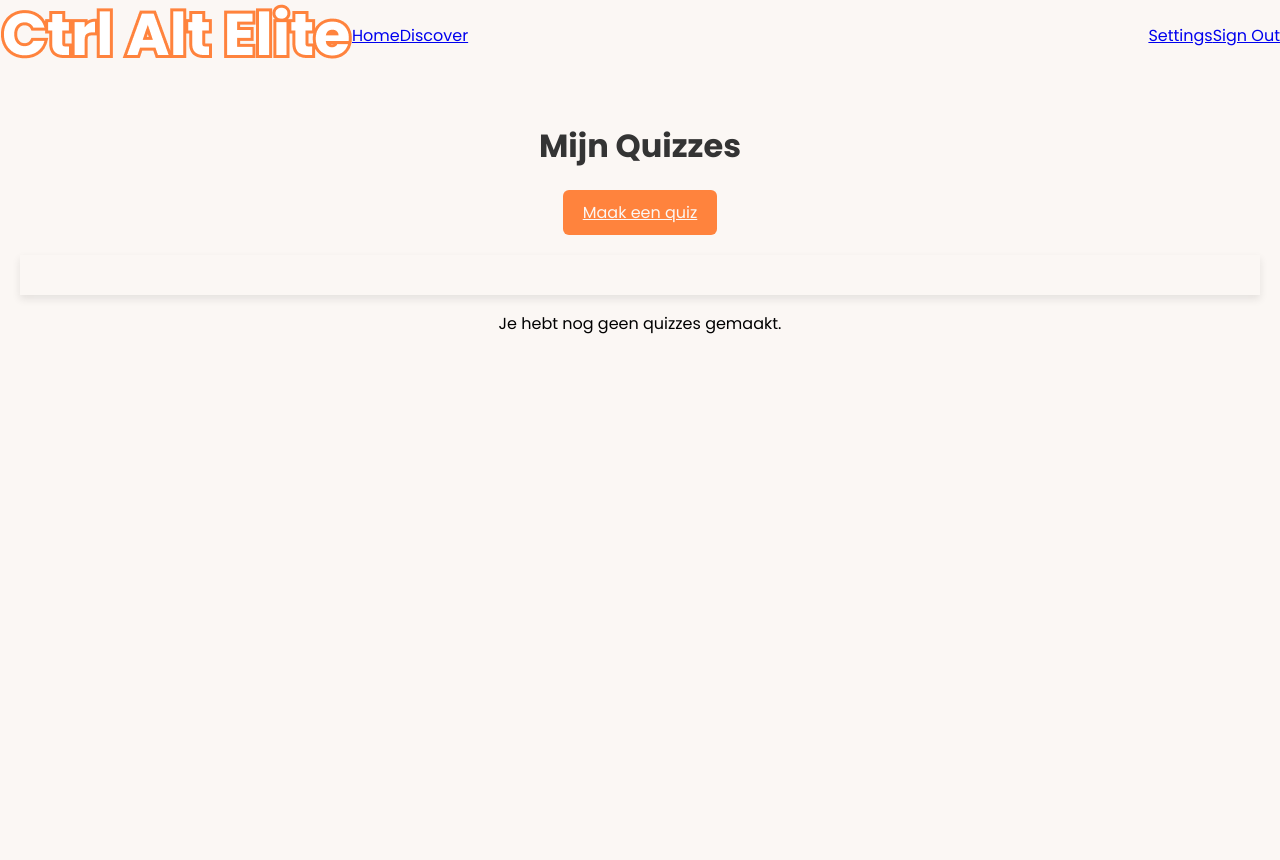
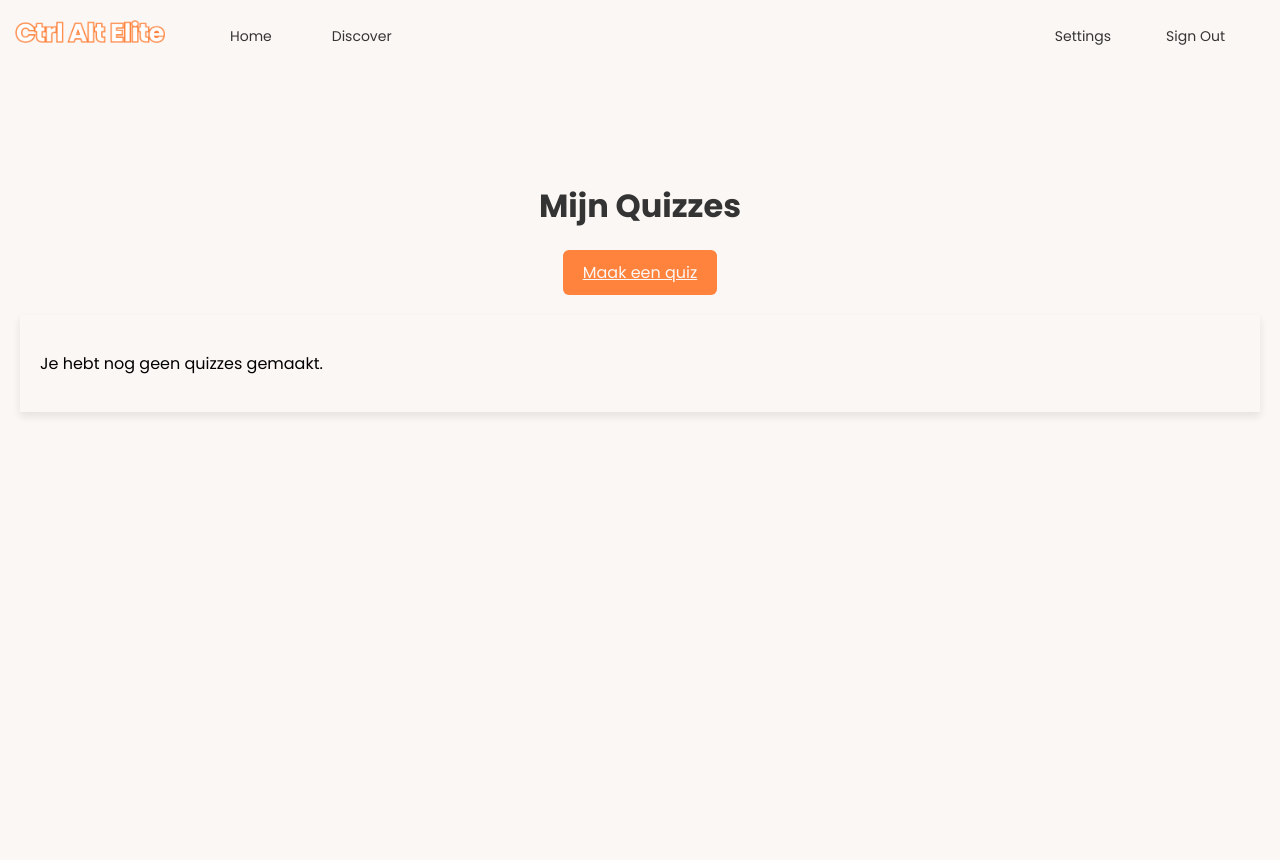
Before and after one commit to sanderhd/Ctrl-Alt-Elite, a PHP site: page /dashboard/dashboard.php in a window 1280 px wide. Before the commit the page ends 334 px from the top, so only its background shows below. Run offline with PHP 8.4, Linux system fonts and the light colour scheme; the visitor is signed in with stand-in values (Sample User, id 1); data that the repository does not hold is empty; a stand-in replaces the project's code that opens the database connection.

Commit message:
Refactor dashboard layout and styles; improve responsiveness and reduce text/image sizes

```diff
--- a/src/CSS/dashboard.css
+++ b/src/CSS/dashboard.css
@@ -4,6 +4,78 @@
     --background: #FBF7F4;
     --primary: #343434;
     --secondary: #FF833D;
+}
+
+html, body {
+    height: 100%;
+    margin: 0;
+}
+
+body {
+    font-family: "Poppins", sans-serif;
+    background-color: var(--background);
+    display: flex;
+    flex-direction: column;
+    padding-top: 60px; /* Ensure content is below the navbar */
+}
+
+nav {
+    padding: 10px 0;
+    display: flex;
+    align-items: center;
+    justify-content: space-between;
+    height: 50px;
+    width: 100vw;
+    position: fixed;
+    top: 0;
+    left: 0;
+    z-index: 100;
+}
+
+nav ul {
+    list-style-type: none; /* Remove bullet points */
+    margin: 0;
+    padding: 0;
+    display: flex;
+    align-items: center;
+}
+
+nav ul li {
+    margin-right: 20px;
+}
+
+nav ul li a {
+    color: var(--primary);
+    text-decoration: none;
+    font-family: "Poppins", sans-serif;
+    font-size: 14px; /* Reduce text size */
+    padding: 8px 10px;
+    border-radius: 6px;
+    transition: background-color 0.3s;
+}
+
+nav ul li a:hover,
+nav ul li a:focus {
+    background-color: var(--secondary);
+    color: var(--background);
+    outline: none;
+}
+
+nav ul.left-nav {
+    display: flex;
+    gap: 20px;
+}
+
+nav ul.right-nav {
+    margin-left: auto;
+    display: flex;
+    gap: 15px;
+    margin-right: 25px;
+}
+
+nav ul li img {
+    padding: 15px;
+    width: 150px; /* Reduce image size */
 }
 
 .quizContainer {
@@ -64,65 +136,6 @@ body {
     flex-direction: column;
 }
 
-nav {
-    padding: 10px 0;
-    display: flex;
-    align-items: center;
-    justify-content: space-between;
-    height: 50px;
-    width: 100vw;
-    position: fixed;
-    top: 0;
-    left: 0;
-    z-index: 100;
-
-}
-
-nav ul {
-    list-style-type: none;
-    margin: 0;
-    padding: 0;
-    display: flex;
-    align-items: center;
-}
-
-nav ul li {
-    margin-right: 20px;
-}
-
-nav ul li a {
-    color: var(--primary);
-    text-decoration: none;
-    font-family: "Poppins", sans-serif;
-    font-size: 16px;
-    padding: 8px 12px;
-    border-radius: 6px;
-    transition: background-color 0.3s;
-}
-
-nav ul li a:hover,
-nav ul li a:focus {
-    background-color: var(--secondary);
-    color: var(--background);
-    outline: none;
-}
-
-nav ul.left-nav {
-    display: flex;
-    gap: 20px;
-}
-
-nav ul.right-nav {
-    margin-left: auto;
-    display: flex;
-    gap: 15px;
-    margin-right: 25px;
-}
-
-nav ul li img {
-    padding: 15px;
-    width: 175px;
-}
 
 /*  */
 /*  */
--- a/src/dashboard/dashboard.php
+++ b/src/dashboard/dashboard.php
@@ -38,13 +38,13 @@ try {
     <link rel="stylesheet" href="../CSS/dashboard.css">
 </head>
 <body>
-    <nav style=" list-style-type: none;">
-        <ul class="left-nav"></ul>
+    <nav>
+        <ul class="left-nav">
             <li><img src="../assets/ctrlaltelite.png"></li>
             <li><a href="../index.php">Home</a></li>
             <li><a href="../discover.php">Discover</a></li>
         </ul>
-        <ul class="right-nav"></ul>
+        <ul class="right-nav">
             <li><a href="settings.php">Settings</a></li>
             <li><a href="../signout.php">Sign Out</a></li>
         </ul>
@@ -52,7 +52,7 @@ try {
     <div class="dashboardContainer">
         <h1>Mijn Quizzes</h1>
         <a href="createquiz.php">Maak een quiz</a>
-        <div class="quizContainer"></div>
+        <div class="quizContainer">
             <?php if (!empty($quizzes)): ?> <!-- als er quizen zijn -->
                 <?php foreach ($quizzes as $quiz): ?> <!-- loop door alle quizen en in een div neerzetten -->
                     <div class="quizBox">
```
